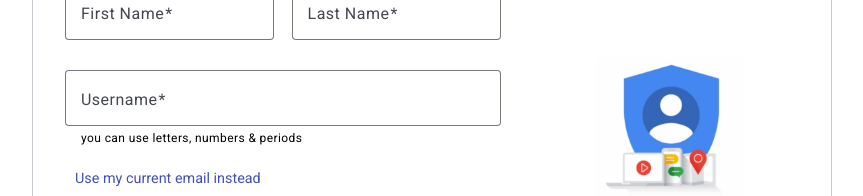
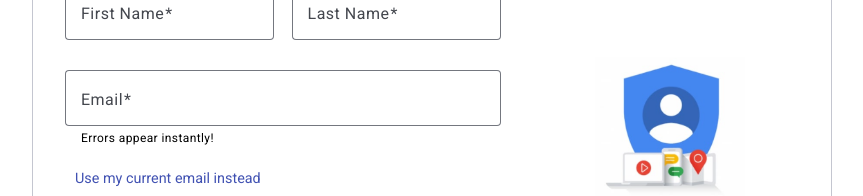
Before and after one commit to aakashvishu120/Fun-Do-App, an Angular app: page /register in a window 1280 px wide. Shown: the part 248-444 px from the top of the page, without its empty margins (208-1071 px from the left). Built offline with nearby package versions, Linux system fonts and the light colour scheme.

Commit message:
[Aakash] Add : Added signup functionality

```diff
--- a/src/app/Pages/signup/signup.component.html
+++ b/src/app/Pages/signup/signup.component.html
@@ -35,23 +35,22 @@
                     </mat-form-field>
                 </div>
 
-                <!-- Username & email section -->
-                <mat-form-field class="example-full-width my-form-field-margin" appearance="outline">
-                    <mat-label>Username</mat-label>
-                    <input matInput formControlName="userName" id="userName" />
-                    <mat-hint>you can use letters, numbers & periods</mat-hint>
-                    <mat-error *ngIf="signUpForm.get('userName')?.hasError('required')">
-                        User Name is required.
+               <mat-form-field class="example-full-width my-form-field-margin" appearance="outline">
+                    <mat-label>Email</mat-label>
+                    <input matInput type="email" formControlName="email">
+                    <mat-hint>Errors appear instantly!</mat-hint>
+
+                    <mat-error
+                        *ngIf="signUpForm.get('email')?.hasError('email') && !signUpForm.get('email')?.hasError('required')">
+                        Please enter a valid email address
                     </mat-error>
-                    <mat-error *ngIf="signUpForm.get('userName')?.hasError('userName')">
-                        Enter a valid User Name.
+                    <mat-error *ngIf="signUpForm.get('email')?.hasError('required')">
+                        Email is <strong>required</strong>
                     </mat-error>
                 </mat-form-field>
 
                 <p class="current-email-link">Use my current email instead</p>
-
                 <input type="hidden" formControlName="service" />
-
 
                 <!-- Password fields -->
                 <div class="passwords">
@@ -78,7 +77,6 @@
                             Password must be at least 8 characters long, include one uppercase letter, one lowercase
                             letter, and one number.
                         </mat-error>
-
                     </mat-form-field>
                 </div>
 
@@ -86,7 +84,6 @@
                 <div class="check">
                     <mat-checkbox formControlName="showPassword">Show Password</mat-checkbox>
                 </div>
-
 
                 <div class="footer">
                     <span class="my-link">Sign in instead</span>
--- a/src/app/Pages/signup/signup.component.ts
+++ b/src/app/Pages/signup/signup.component.ts
@@ -9,8 +9,7 @@ import { MatDividerModule } from '@angular/material/divider';
 import { FormsModule } from '@angular/forms';
 import { CommonModule } from '@angular/common';
 import { MatCheckboxModule } from '@angular/material/checkbox';
-
-
+import { UserService } from '../../Services/user/user.service';
 
 
 @Component({
@@ -35,13 +34,13 @@ import { MatCheckboxModule } from '@angular/material/checkbox';
 export class SignupComponent implements OnInit {
   signUpForm!: FormGroup; // Declare the form
 
-  constructor(private fb: FormBuilder) {}
+  constructor(private fb: FormBuilder, private user: UserService) { }
 
   ngOnInit(): void {
     this.signUpForm = this.fb.group({
       firstName: ['', Validators.required],
       lastName: ['', Validators.required],
-    userName: ['', Validators.required],
+      email: ['', [Validators.required, Validators.email]],
       password: ['', [Validators.required, Validators.pattern(/^(?=.*[a-z])(?=.*[A-Z])(?=.*\d).{8,}$/)]],
       confirmPassword: ['', [Validators.required]],
       showPassword: [false],
@@ -52,7 +51,17 @@ export class SignupComponent implements OnInit {
 
   onSubmit(): void {
     if (this.signUpForm.valid) {
-      console.log('Form Submitted', this.signUpForm.value);
+      const { showPassword, confirmPassword, ...formData } = this.signUpForm.value;
+      console.log('Form Submitted', formData);
+
+      this.user.register(this.signUpForm.value).subscribe({
+        next: (result: any) => {
+          console.log('SignUp successful:', result);
+        },
+        error: () => {
+          console.error('SignUp failed:');
+        }
+      });
     } else {
       this.signUpForm.markAllAsTouched();
     }
--- a/src/app/Services/user/user.service.ts
+++ b/src/app/Services/user/user.service.ts
@@ -11,4 +11,9 @@ export class UserService {
   login(data:any) {
     return this.http.postApi('/login',data)
   }
+
+    register(data:any){
+    return this.http.postApi('/userSignUp',data)
+  }
+
 }
```
Lines whose indentation alone changed are shown as unchanged.
